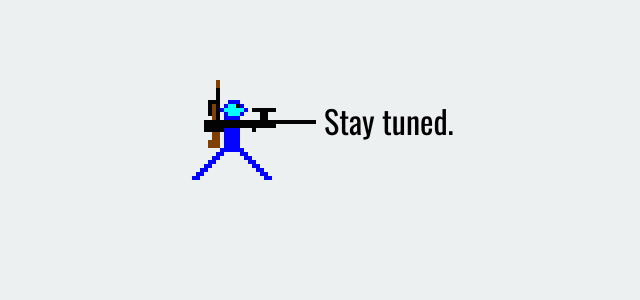
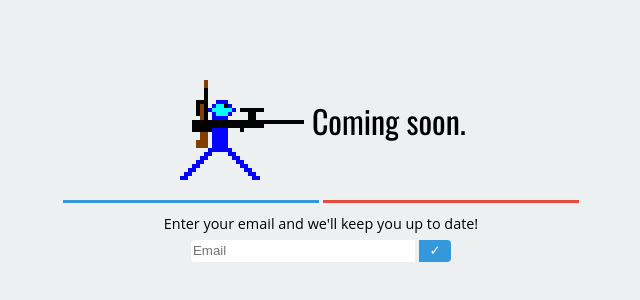
Before and after one commit to Anemy/Temporary-StickGG, a website: page index.html in a window 1280 px wide. Shown: the part 82-382 px from the top of the page, without its empty margins (319-959 px from the left). Drawn offline with nearby package versions, Linux system fonts and the light colour scheme.

Commit message:
added email list

```diff
--- a/index.html
+++ b/index.html
@@ -5,6 +5,8 @@
         <link rel="icon" type="image/png" href="tabIcon.png"/>
         <link href='http://fonts.googleapis.com/css?family=Oswald' rel='stylesheet' type='text/css'>
         <link rel="stylesheet" href="stylesheet.css"/>
+        <script src="//code.jquery.com/jquery-1.11.0.min.js"></script>
+        <script src="//code.jquery.com/jquery-migrate-1.2.1.min.js"></script>
         <script>
           (function(i,s,o,g,r,a,m){i['GoogleAnalyticsObject']=r;i[r]=i[r]||function(){
           (i[r].q=i[r].q||[]).push(arguments)},i[r].l=1*new Date();a=s.createElement(o),
@@ -19,8 +21,37 @@
         <div id="middle">
             <!--<div id="blueLine"></div>-->
             <img src="blueGuy.png"/>
-            <h1>Stay tuned.</h1>
+            <h1>Coming soon.</h1>
             <!--<div id="redLine"></div>-->
+
+            <br>
+
+            <div id="blueLine"></div>
+            <div id="redLine"></div>
+
+
+            <h2>Enter your email and we'll keep you up to date!</h2>
+
+            <!-- Begin MailChimp Signup Form -->
+            <div id="mc_embed_signup">
+                <form action="//stick.us9.list-manage.com/subscribe/post?u=b031a2eeaddd096e18fe19615&amp;id=9833a808c2" method="post" id="mc-embedded-subscribe-form" name="mc-embedded-subscribe-form" class="validate" target="_blank" novalidate>
+                    <div id="mc_embed_signup_scroll">
+                        <div class="email_input_group">
+                            <input type="email" value="" name="EMAIL" placeholder="Email" class="required email" id="mce-EMAIL">
+                            <input type="submit" value="&#10003" name="subscribe" id="mc-embedded-subscribe" class="button">
+                        </div>
+
+                        <div id="mce-responses" class="clear">
+                            <div class="response" id="mce-error-response" style="display:none"></div>
+                            <div class="response" id="mce-success-response" style="display:none"></div>
+                        </div>    <!-- real people should not fill this in and expect good things - do not remove this or risk form bot signups-->
+                        <div style="position: absolute; left: -5000px;"><input type="text" name="b_b031a2eeaddd096e18fe19615_9833a808c2" tabindex="-1" value=""></div>
+                    </div>
+                </form>
+            </div>
+            <script type='text/javascript' src='//s3.amazonaws.com/downloads.mailchimp.com/js/mc-validate.js'></script><script type='text/javascript'>(function($) {window.fnames = new Array(); window.ftypes = new Array();fnames[0]='EMAIL';ftypes[0]='email';fnames[1]='FNAME';ftypes[1]='text';fnames[2]='LNAME';ftypes[2]='text';}(jQuery));var $mcj = jQuery.noConflict(true);</script>
+
+
         </div>
     </body>
 
--- a/stylesheet.css
+++ b/stylesheet.css
@@ -63,17 +63,55 @@ h1 {
     display: inline-block;
     position: relative;
 }
+
+h2 {
+    margin-top: 1em;
+    font-size: 0.9em;
+    font-family: 'Open Sans', sans-serif;
+}
+
+.email_input_group {
+    margin-top: 0.5em;
+    background-color: #ecf0f1;
+    font-family: 'Open Sans', sans-serif;
+    display: inline-block;
+    height: 1.4em;
+    width: 20em;
+}
+
+#mce-EMAIL {
+    border: 0;
+    border-radius: 4px 0 0 4px;
+    width: 70%;
+    height: 100%;
+}
+
+.button {
+    border: 0;
+    border-radius: 0 4px 4px 0;
+    background-color: #3498db;
+    color: white;
+    width: 10%;
+    height: 100%;
+}
+
+.button:hover {
+    cursor: pointer;
+}
+
 #redLine {
     display: inline-block;
     background-color: #e74c3c;
-    width: .2em;
-    height: 20%;
+    height: .2em;
+    width: 20%;
     vertical-align: middle;
+    margin-top: 1em;
 }
 #blueLine {
     display: inline-block;
-    width: .2em;
-    height: 20%;
+    height: .2em;
+    width: 20%;
     background-color: #3498db;
     vertical-align: middle;
+    margin-top: 1em;
 }
```
